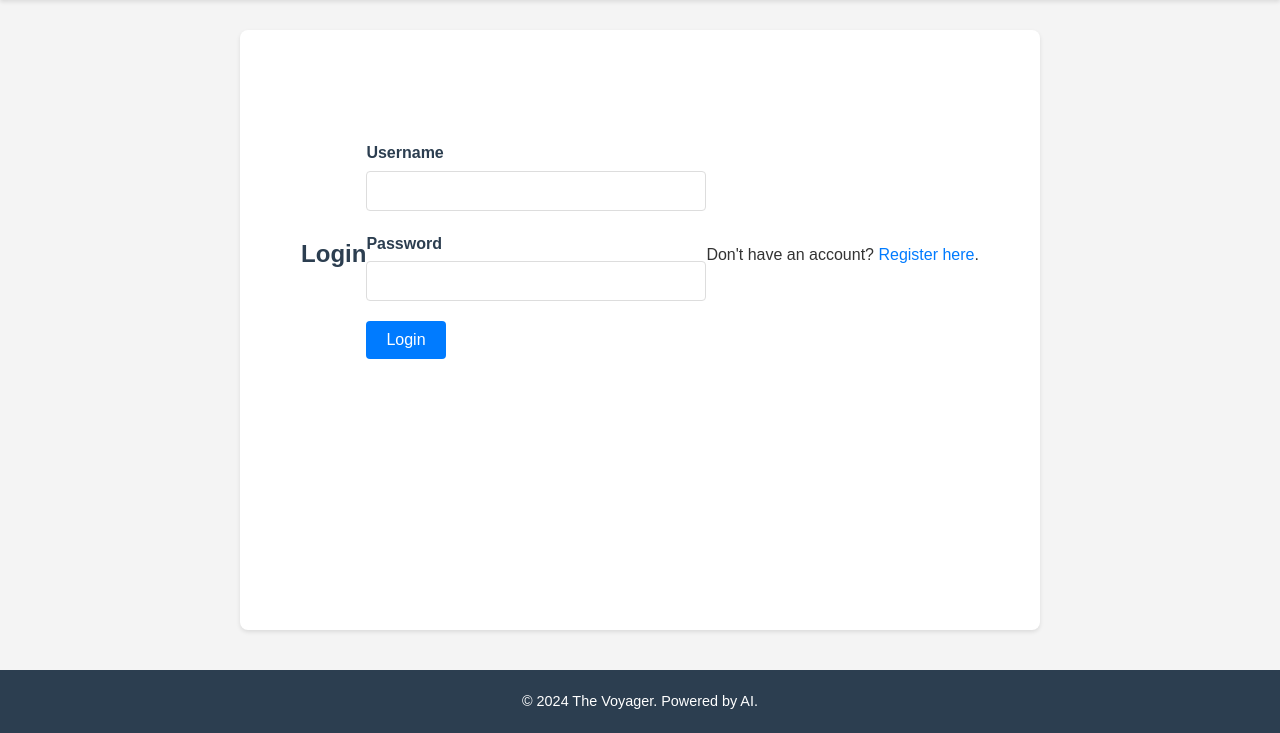
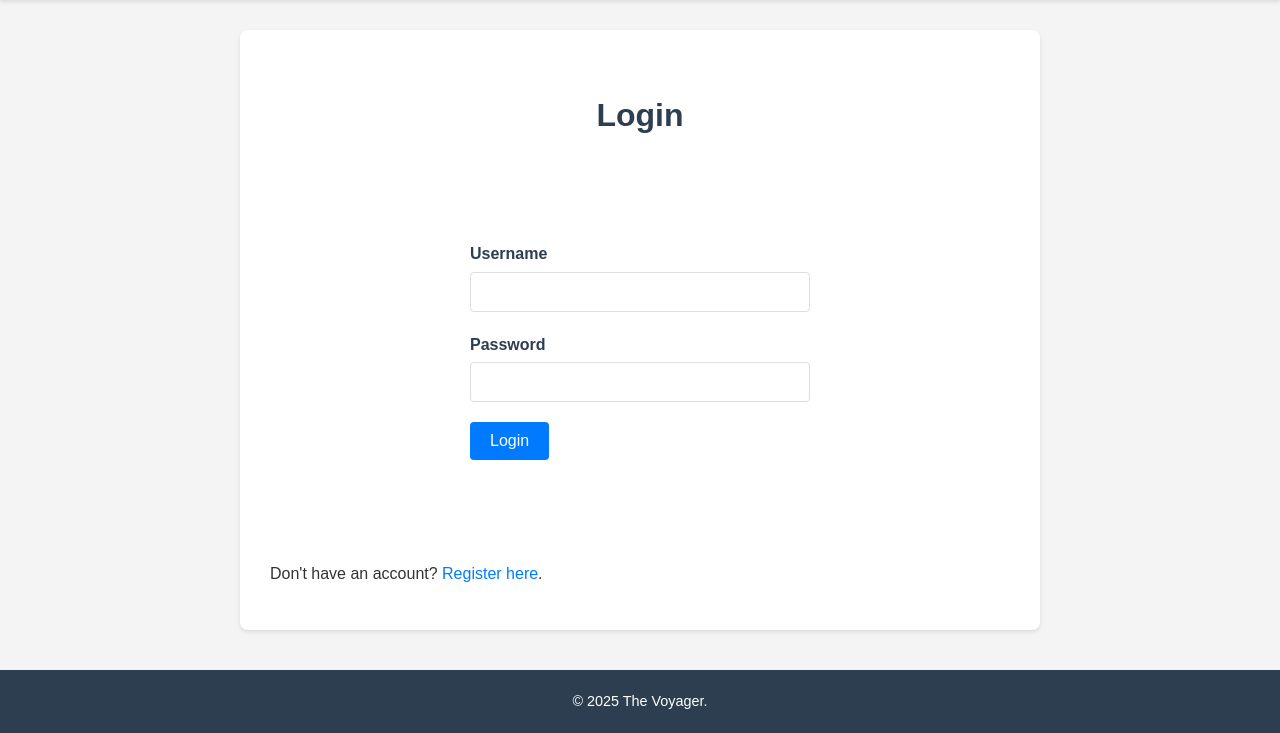
Before and after one commit to RohanvanLog/voyager, a Flask app: page /login in a window 1280 px wide. Shown: the part 72-805 px from the top of the page. Run offline with Flask 3, Linux system fonts and the light colour scheme; parts of the project's set-up code (start-up, migrations or seed data) failed here and were passed over.

Commit message:
Final Commit

```diff
--- a/static/styles.css
+++ b/static/styles.css
@@ -82,6 +82,19 @@ a:hover {
 .nav-links a:hover {
     background-color: #34495e;
     text-decoration: none;
+}
+
+
+/* ============================================================================
+   PAGE TITLE
+   ============================================================================ */
+
+.page-title {
+    text-align: center;
+    margin: 30px 0 20px 0;
+    color: #2c3e50;
+    font-size: 2em;
+    font-weight: 600;
 }
 
 
--- a/templates/base.html
+++ b/templates/base.html
@@ -51,7 +51,7 @@
 
     <!-- Footer (Optional) -->
     <footer class="footer">
-        <p>&copy; 2024 The Voyager. Powered by AI.</p>
+        <p>&copy; 2025 The Voyager.</p>
     </footer>
 
     <!-- JavaScript -->
--- a/templates/login.html
+++ b/templates/login.html
@@ -3,9 +3,9 @@
 {% block title %}Login - The Voyager{% endblock %}
 
 {% block content %}
+<h1 class="page-title">Login</h1>
+
 <div class="auth-container">
-    <h2>Login</h2>
-
     <form method="post" action="{{ url_for('login') }}">
         {{ form.hidden_tag() }}
 
@@ -37,9 +37,9 @@
             {{ form.submit(class="btn btn-primary") }}
         </div>
     </form>
+</div>
 
-    <p class="auth-link">
-        Don't have an account? <a href="{{ url_for('register') }}">Register here</a>.
-    </p>
-</div>
+<p class="auth-link">
+    Don't have an account? <a href="{{ url_for('register') }}">Register here</a>.
+</p>
 {% endblock %}
--- a/templates/register.html
+++ b/templates/register.html
@@ -3,9 +3,10 @@
 {% block title %}Register - The Voyager{% endblock %}
 
 {% block content %}
+<h1 class="page-title">Create Account</h1>
+
 <div class="auth-container">
     <div class="auth-card">
-        <h2>Create Account</h2>
         <p class="auth-subtitle">Join The Voyager to start planning your next adventure</p>
 
         <form method="POST" action="{{ url_for('register') }}">
```
Also changed, not shown: README.md.
